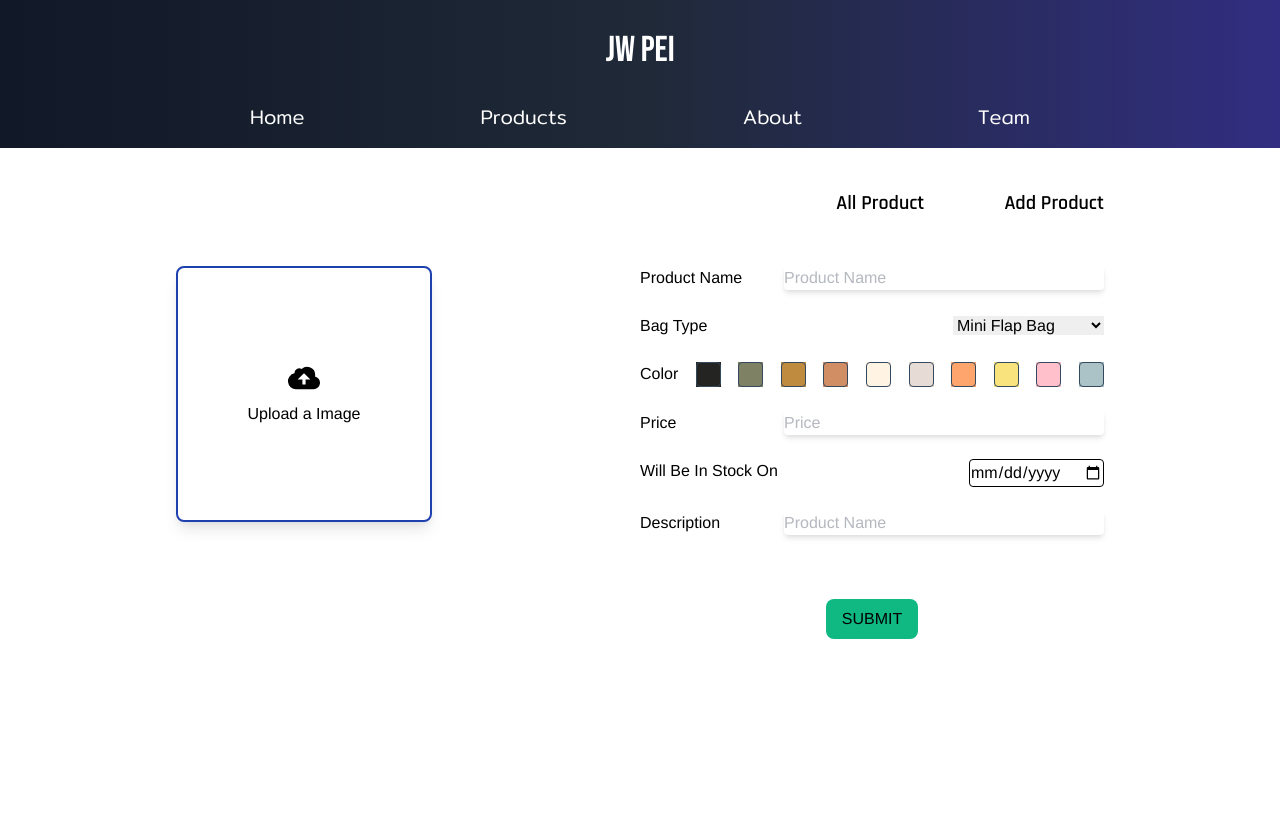
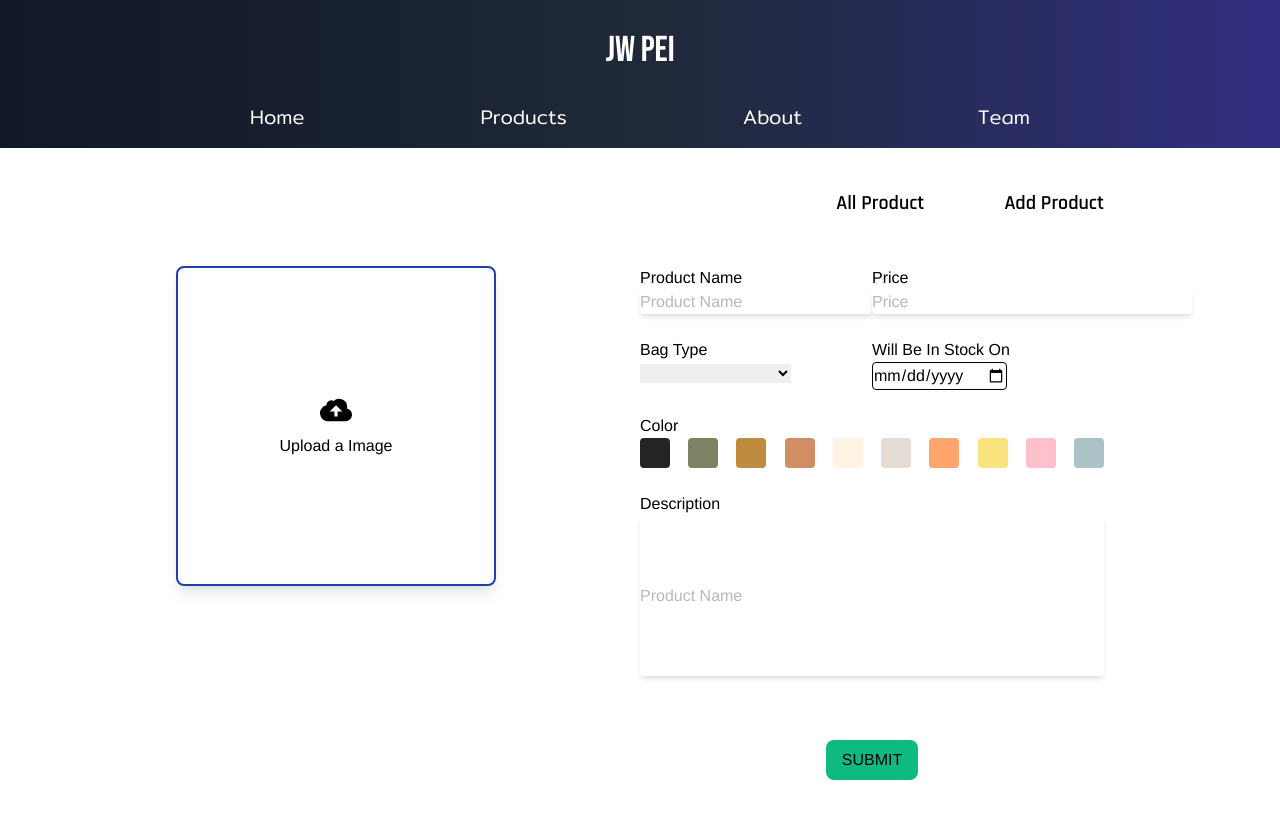
Before and after one commit to 039-098-103-Project/Integrated_Project, a Vue app: page /addProduct in a window 1280 px wide. Shown: the top 818 px of the page. Built offline with nearby package versions, Linux system fonts and the light colour scheme; a web font is replaced by a local one.

Commit message:
[UPDATE]103 POST product

```diff
--- a/db.json
+++ b/db.json
@@ -226,40 +226,17 @@
       "id": 12
     },
     {
-      "name": "",
-      "color": [],
-      "price": null,
-      "date": "2021-05-13",
-      "description": "",
-      "colorBag": [],
+      "name": "fgh",
+      "color": [
+        "on"
+      ],
+      "price": "45",
+      "date": "",
+      "description": "sdfasf",
+      "colorBag": [
+        "on"
+      ],
       "id": 13
-    },
-    {
-      "name": "",
-      "color": [],
-      "price": null,
-      "date": "2021-05-13",
-      "description": "",
-      "colorBag": [],
-      "id": 14
-    },
-    {
-      "name": "",
-      "color": [],
-      "price": null,
-      "date": "2021-05-13",
-      "description": "",
-      "colorBag": [],
-      "id": 15
-    },
-    {
-      "name": "",
-      "color": [],
-      "price": null,
-      "date": "2021-05-13",
-      "description": "",
-      "colorBag": [],
-      "id": 16
     }
   ]
 }
--- a/src/views/AddProduct.vue
+++ b/src/views/AddProduct.vue
@@ -5,7 +5,7 @@
 
     <div class="grid grid-cols-2 my-12">
       <label
-        class="border-2 border-blue-800 h-64 w-64 flex flex-col items-center justify-center cursor-pointer rounded-lg shadow-lg"
+        class="border-2 border-blue-800 h-80 w-80 flex flex-col items-center justify-center cursor-pointer rounded-lg shadow-lg"
         id="preview"
       >
         <svg
@@ -31,25 +31,37 @@
         <div>
           <form @submit.prevent="submitForm">
             <div>
-              <div class="mb-6 flex justify-between">
+              <div class="mb-6 grid grid-cols-2">
+                <div>
+                  <div>
                   <p>Product Name</p>
+                </div>
+                <div>
                   <input
-                  v-model="enteredName"
-                  class="ml-2 w-80 placeholder-gray-500 placeholder-opacity-50 focus:outline-none rounded focus:ring-purple-600 focus:border-transparent focus:ring-2 shadow-md"
+                    v-model="productName"
+                    class="w-full placeholder-gray-500 placeholder-opacity-50 focus:outline-none rounded focus:ring-purple-600 focus:border-transparent focus:ring-2 shadow-md"
                     type="text"
                     placeholder="Product Name"
                   />
                 </div>
+                </div>
+                <div>
+                  <p class="">Price</p>
+                <input
+                  class="w-80 placeholder-gray-500 placeholder-opacity-50 focus:outline-none rounded focus:ring-purple-600 focus:border-transparent focus:ring-2 shadow-md"
+                  type="text"
+                  placeholder="Price"
+                  v-model="productPrice"
+                />
+                </div>
 
-              <div class="mb-6 flex justify-between">
-                <div class="inline">Bag Type</div>
-                <div>
-                  <form
-                    name="dropdown"
-                    action="/action_page.php"
-                    class="inline"
-                  >
-                    <select name="cars" id="cars">
+              </div>
+
+              <div class="mb-6 grid grid-cols-2">
+                <div class="">
+                  Bag Type
+                  <form name="dropdown" action="/action_page.php" >
+                    <select name="cars" id="cars" v-model="productType">
                       <option value="volvo">Mini Flap Bag</option>
                       <option value="saab">The Fae Bag</option>
                       <option value="opel">Gabbi Bag</option>
@@ -63,15 +75,28 @@
                     </select>
                   </form>
                 </div>
+                <div class="justify-end">
+                  <p class="">Will Be In Stock On</p>
+                  <input
+                    class="border border-black rounded"
+                    type="date"
+                    v-model="productDate"
+                  />
+                </div>
+              </div>
+
+              <div>
+                Color
               </div>
 
               <div class="mb-6 flex justify-between">
-                <div class="inline">Color</div>
-
-                <label class="checkbox"  v-for="color in colors"
+                <label
+                  class="checkbox rounded"
+                  v-for="color in colors"
                   :key="color.id"
-                    :style="{ background: color.id }">
-                  <input type="checkbox"/>
+                  :style="{ background: color.id }"
+                >
+                  <input type="checkbox" v-model="productColor"/>
                 </label>
 
                 <!-- <div class="showColor inline">
@@ -86,29 +111,15 @@
                 </div> -->
               </div>
 
-              <div class="mb-6 flex justify-between">
-                <p class="inline">Price</p>
-                <input
-                  class="inline w-80 placeholder-gray-500 placeholder-opacity-50 focus:outline-none rounded focus:ring-purple-600 focus:border-transparent focus:ring-2 shadow-md"
-                  type="text"
-                  placeholder="Price"
-                />
+              <div class="mb-6">
+
               </div>
 
-              <div class="mb-6 flex justify-between">
-                <p class="inline">Will Be In Stock On</p>
+              <div class="mb-6">
+                <p class="">Description</p>
                 <input
-                  class="border border-black rounded inline"
-                  type="date"
-                  v-model="enteredDate"
-                />
-              </div>
-
-              <div class="mb-6 flex justify-between">
-                <p class="inline">Description</p>
-                <input
-                  v-model="enteredName"
-                  class="inline w-80 placeholder-gray-500 placeholder-opacity-50 focus:outline-none rounded focus:ring-purple-600 focus:border-transparent focus:ring-2 shadow-md break-words"
+                  v-model="productDescreiption"
+                  class="w-full h-40 placeholder-gray-500 placeholder-opacity-50 focus:outline-none rounded focus:ring-purple-600 focus:border-transparent focus:ring-2 shadow-md break-words"
                   type="text"
                   placeholder="Product Name"
                 />
@@ -134,7 +145,7 @@
 export default {
   data() {
     return {
-      url: null,
+      // urlData: null,
       colors: [
         { id: "#242423" },
         { id: "#7F8164" },
@@ -149,7 +160,7 @@
       ],
       enteredDate: "",
       check: false,
-      urlData: "http://localhost:5000/products",
+      url: "http://localhost:5000/products",
       inputName: false,
       inputPrice: false,
       inputColor: false,
@@ -162,16 +173,17 @@
       productDescreiption: "",
       productType: null,
       productColor: [],
+      productDate: "",
     };
   },
 
   methods: {
-    selectFile(e) {
-      const file = e.target.files[0];
-      this.url = URL.createObjectURL(file);
-    },
+    // selectFile(e) {
+    //   const file = e.target.files[0];
+    //   this.urlData = URL.createObjectURL(file);
+    // },
 
-    checkColor(){
+    checkColor() {
       this.check = !this.check;
     },
 
@@ -180,7 +192,7 @@
       this.inputPrice = this.productPrice === null ? true : false;
       this.inputColor = this.productColor === [] ? true : false;
       this.inputType = this.productType === null ? true : false;
-      this.inputDate = this.enteredDate === "" ? true : false;
+      this.inputDate = this.productDate === "" ? true : false;
       this.inputDescription = this.productDescreiption === "" ? true : false;
       this.addProduct();
       this.productName = "";
@@ -189,7 +201,7 @@
 
     async addProduct() {
       try {
-        const res = await fetch(this.urlData, {
+        const res = await fetch(this.url, {
           method: "POST",
           headers: { "Content-type": "application/json" },
           body: JSON.stringify({
@@ -222,30 +234,15 @@
   width: 100%;
 }
 
-.checkColor {
-  width: 30px;
-  height: 30px;
-}
-
-
-.showColor {
+.checkbox {
   display: flex;
-}
-
-.checkbox {
-    display: inline-flex;
   cursor: pointer;
-    position: relative;
 }
 
 .checkbox > input {
-    height: 25px;
-    width: 25px;
-    -webkit-appearance: none;
-    -moz-appearance: none;
-    -o-appearance: none;
+  height: 30px;
+  width: 30px;
   appearance: none;
-    border: 1px solid #34495E;
   border-radius: 4px;
   outline: none;
   transition-duration: 0.3s;
@@ -255,5 +252,4 @@
 .checkbox > input:checked {
   border: 2px solid red;
 }
-
 </style>
```
Lines whose indentation alone changed are shown as unchanged.
